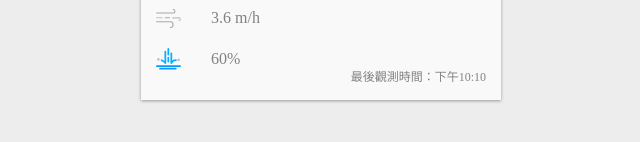
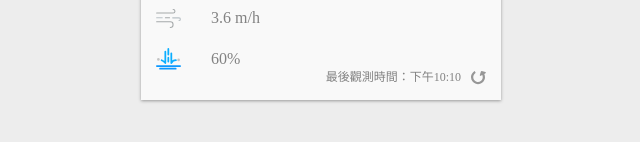
Before and after one commit to Dannyhung009/learn-react-from-hook-realtime-weather-app-mycode, a React (Create React App) app: page / in a window 1280 px wide. Shown: the part 488-630 px from the top of the page, without its empty margins (319-959 px from the left). Built offline with nearby package versions, Linux system fonts and the light colour scheme.

Commit message:
get-current-weather-when-refresh-clicked

```diff
--- a/src/App.js
+++ b/src/App.js
@@ -128,8 +128,46 @@ const Refresh = styled.div`
 `;
 
 const App = () => {
+    const AUTHORIZATION_KEY = 'CWB-8127F782-92D2-4CBB-9023-AC3C39581F2C';
+    const LOCATION_NAME = '臺北';// STEP 1：定義 LOCATION_NAME %E8%87%BA%E5%8C%97
     const [currentTheme, setCurrentTheme] = useState('light');
 
+    // STEP 2：將 AUTHORIZATION_KEY 和 LOCATION_NAME 帶入 API 請求中
+    const handleClick = () => {
+        fetch(
+            `https://opendata.cwa.gov.tw/api/v1/rest/datastore/O-A0003-001?Authorization=${AUTHORIZATION_KEY}&StationName=${LOCATION_NAME}`
+            // `https://opendata.cwb.gov.tw/api/v1/rest/datastore/O-A0003-001?Authorization=${AUTHORIZATION_KEY}&locationName=${LOCATION_NAME}`
+        )
+            .then((response) => response.json())
+            .then((data) => {
+                console.log('data', data);
+                // STEP 1：定義 `locationData` 把回傳的資料中會用到的部分取出來
+                const locationData = data.records.Station[0];
+                // STEP 2：將風速（WDSD）和氣溫（TEMP）的資料取出
+                // const weatherElements = locationData.WeatherElement.reduce(
+                //     (neededElements, item) => {
+                //         if (['WindSpeed'].includes(item.elementName)) {
+                //             neededElements[item.elementName] = item.elementValue;
+                //         }
+                //         return neededElements;
+                //     },
+                //     {}
+                // );
+                // console.log(`weatherElements= ${weatherElements}`)
+
+                // STEP 3：要使用到 React 組件中的資料
+                setCurrentWeather({
+                    observationTime: locationData.ObsTime.DateTime,
+                    locationName: locationData.StationName,
+                    temperature: '30',
+                    // windSpeed: '4.9',
+                    windSpeed: locationData.WeatherElement.WindSpeed,
+                    // description: '多雲時晴',
+                    description: locationData.WeatherElement.Weather,
+                    rainPossibility: 60,
+                });
+            });
+    };
     // STEP 2：定義會使用到的資料狀態
     const [currentWeather, setCurrentWeather] = useState({
         observationTime: '2020-12-12 22:10:00',
@@ -159,7 +197,8 @@ const App = () => {
                     <Rain>
                         <RainIcon/> {currentWeather.rainPossibility}%
                     </Rain>
-                    <Refresh>
+                    {/* STEP 2：綁定 onClick 時會呼叫 handleClick 方法 */}
+                    <Refresh onClick={handleClick}>
                     {/*    最後觀測時間：*/}
                     {/*    {new Intl.DateTimeFormat('zh-TW', {*/}
                     {/*    hour: 'numeric',*/}
@@ -169,7 +208,7 @@ const App = () => {
                         {new Intl.DateTimeFormat('zh-TW', {
                             hour: 'numeric',
                             minute: 'numeric',
-                        }).format(dayjs(currentWeather.observationTime))}{' '}
+                        }).format(dayjs(currentWeather.observationTime))}{' '} <RefreshIcon/>
                     </Refresh>
                 </WeatherCard>
             </Container>
```
